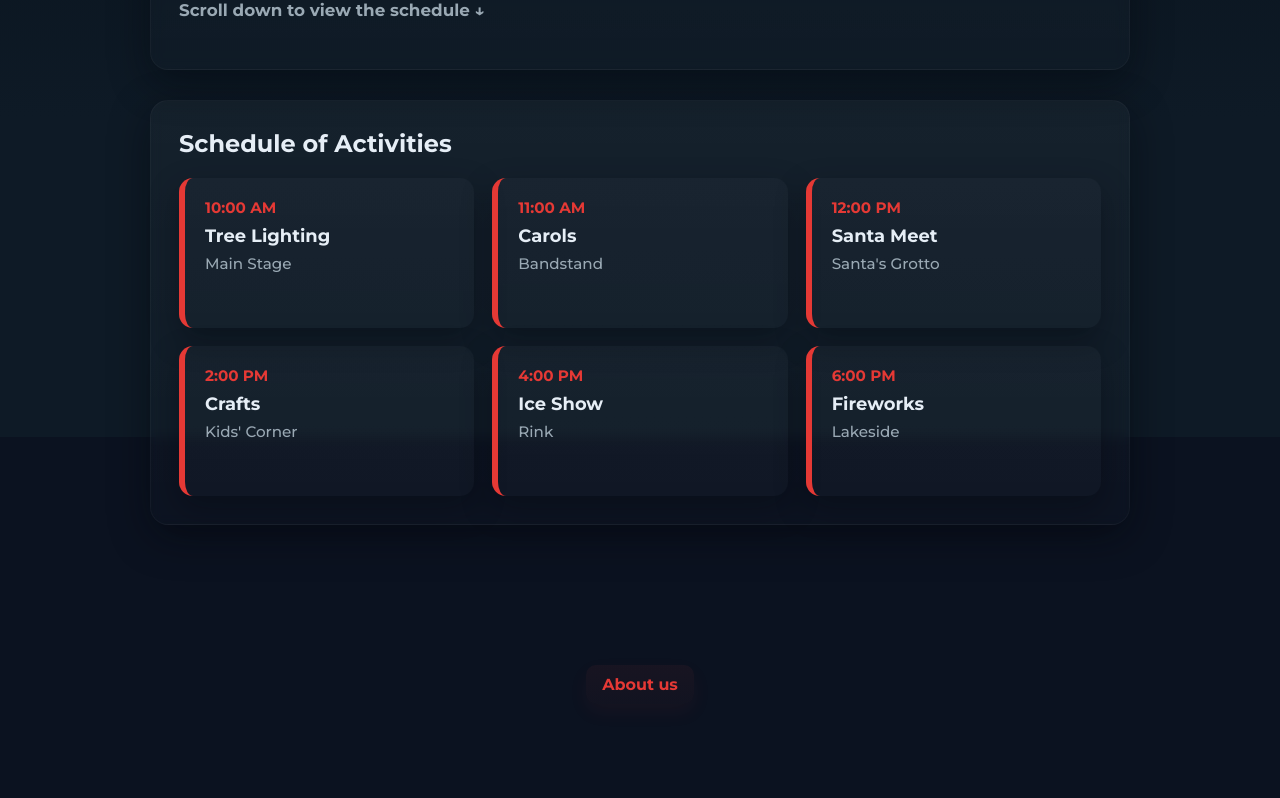
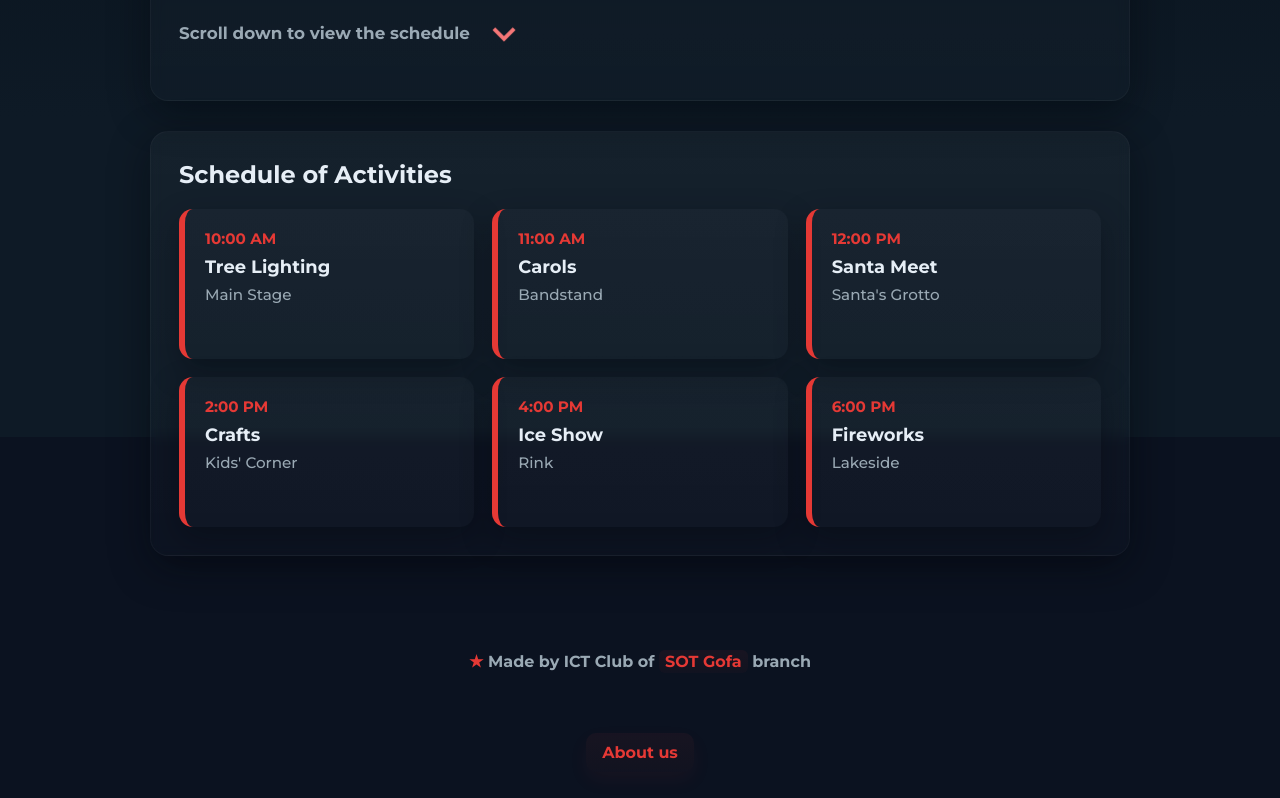
Before and after one commit to white1414/christmasCarnival2026, a plain HTML site: page index.html in a window 1280 px wide. Shown: the part 363-1161 px from the top of the page. Before the commit the page ends 1093 px from the top, so only its background shows below. Drawn offline with Linux system fonts and the light colour scheme.

Commit message:
Add files via upload

```diff
--- a/index.html
+++ b/index.html
@@ -21,7 +21,7 @@
   <main id="main" class="main">
     <section id="intro" class="section intro">
       <div class="card intro-card">
-        <h1>Welcome to the Christmas Carnival</h1>
+        <h1>Welcome to SOT Christmas Carnival</h1>
         <p>
           Thank you for visiting our Christmas carnival, and welcome! We are so happy that you can join us in celebrating the season's joyous magic.
 
@@ -29,7 +29,11 @@ Your presence brings joy and a genuine sense of community to our festive gatheri
 
 We appreciate you joining us in celebrating this special time of year with our School of Tomorrow family!
         </p>
-        <p class="hint">Scroll down to view the schedule ↓</p>
+        <p class="hint">Scroll down to view the schedule <span class="arrow" aria-hidden="true">
+            <svg viewBox="0 0 24 24" xmlns="http://www.w3.org/2000/svg" role="img" aria-hidden="true">
+              <path d="M12 16.5l-6-6 1.41-1.41L12 13.67l4.59-4.58L18 10.5z" fill="currentColor"/>
+            </svg>
+          </span></p>
       </div>
     </section>
 
@@ -73,6 +77,8 @@ We appreciate you joining us in celebrating this special time of year with our S
   </main>
 </main>
 
+  <div class="attribution">Made by ICT Club of <span class="highlight">SOT Gofa</span> branch</div>
+
   <footer class="site-footer">
     <div class="container">
       <a class="about-link" href="https://www.schooloftomorrow-edu.com" target="_blank" rel="noopener noreferrer">About us</a>
--- a/style.css
+++ b/style.css
@@ -21,11 +21,23 @@
 
 *{box-sizing:border-box}
 html,body{height:100%;margin:0;font-family:Montserrat,system-ui,arial,sans-serif;background:var(--bg);color:var(--text);-webkit-font-smoothing:antialiased}
-body{overflow-x:hidden;overflow-y:auto;min-height:100vh;background:var(--bg-2);background-attachment:fixed;background-size:cover;-webkit-font-smoothing:antialiased}
+body{overflow-x:hidden;overflow-y:auto;min-height:100vh;background:none;-webkit-font-smoothing:antialiased}
+
+/* Fixed page background layer to avoid seams when scrolling (covers viewport) */
+body::before{
+  content:"";
+  position:fixed;
+  inset:0;
+  z-index:-2;
+  background:var(--bg-2);
+  background-size:cover;
+  background-repeat:no-repeat;
+  pointer-events:none;
+}
 
 /* Snow canvas sits behind content */
 canvas.snow{
-  position:fixed;left:0;top:0;right:0;bottom:0;width:100%;height:100%;pointer-events:none;z-index:0;mix-blend-mode:screen;opacity:0.85}
+  position:fixed;left:0;top:0;right:0;bottom:0;width:100%;height:100%;pointer-events:none;z-index:-1;mix-blend-mode:screen;opacity:0.85}
 
 .site-header{position:sticky;top:0;z-index:6;display:flex;align-items:center;justify-content:space-between;padding:18px 20px;background:transparent}
 .logo{display:flex;align-items:center;gap:12px;color:var(--accent);font-weight:700}
@@ -44,7 +56,15 @@ canvas.snow{
 
 .intro-card h1{margin:0 0 12px;font-size:2rem}
 .intro-card p{color:var(--muted);line-height:1.6;font-size:1.05rem}
-.hint{margin-top:14px;color:var(--muted);font-weight:600}
+.hint{margin-top:14px;color:var(--accent);font-weight:700;display:inline-flex;align-items:center;gap:12px}
+.hint .arrow{display:inline-flex;align-items:center;justify-content:center}
+.hint .arrow svg{width:44px;height:44px;color:var(--accent-2);transform-origin:center center;animation:arrow-pulse 1.2s ease-in-out infinite}
+
+@keyframes arrow-pulse{
+  0%{transform:scale(1);opacity:1}
+  50%{transform:scale(1.18);opacity:0.85}
+  100%{transform:scale(1);opacity:1}
+}
 
 .schedule-card h2{margin-top:0}
 .grid{display:grid;gap:18px;margin-top:18px;grid-template-columns:repeat(auto-fit,minmax(260px,1fr))}
@@ -75,3 +95,9 @@ main,header,.theme-toggle{position:relative}
 .site-footer{margin-top:36px;padding:26px 12px;text-align:center;color:var(--muted)}
 .site-footer .about-link{color:var(--accent);text-decoration:none;font-weight:700;padding:10px 16px;border-radius:10px;background:linear-gradient(180deg, rgba(229,57,53,0.06), rgba(229,57,53,0.03));box-shadow:0 8px 20px rgba(229,57,53,0.06);display:inline-block}
 .site-footer .about-link:hover{transform:translateY(-2px);box-shadow:0 12px 30px rgba(229,57,53,0.09)}
+
+/* Attribution */
+.attribution{max-width:980px;margin:18px auto 8px auto;text-align:center;color:var(--muted);font-weight:600}
+.attribution::before{content:"★ ";color:var(--accent)}
+
+.attribution .highlight{color:var(--accent);font-weight:900;padding:2px 6px;border-radius:6px;background:linear-gradient(180deg, rgba(229,57,53,0.06), rgba(229,57,53,0.03));}
```
